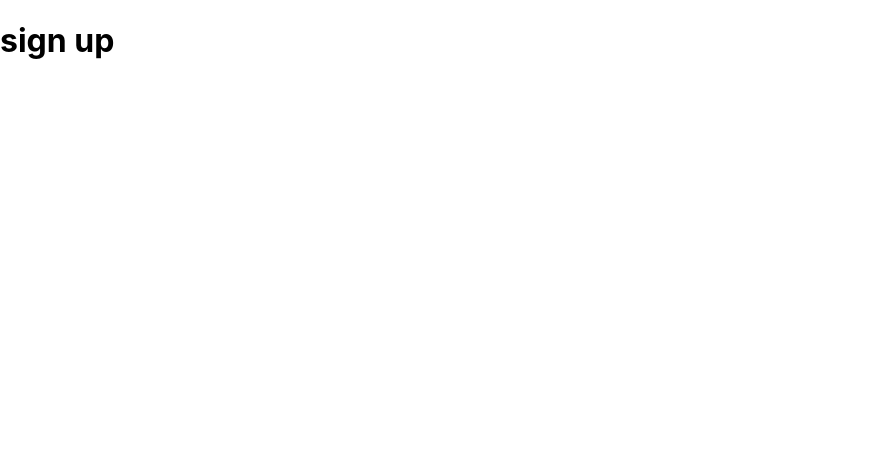
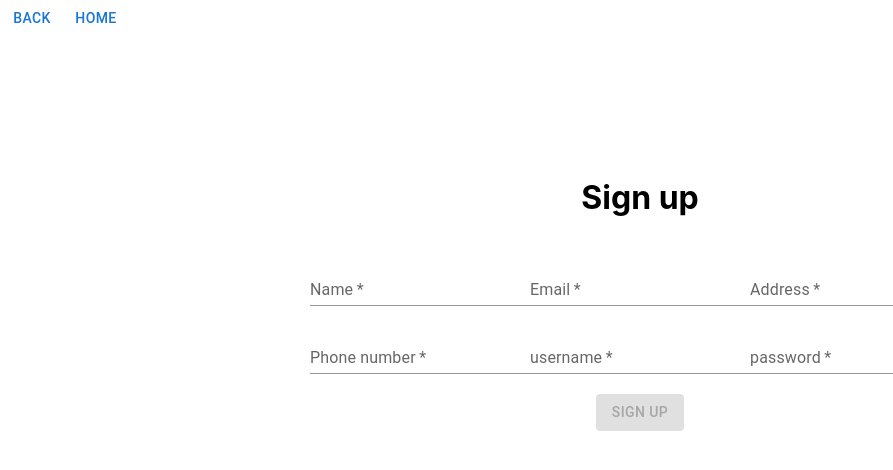
Before and after one commit to alymo8/BookExchange, a React (Create React App) app in the folder finalproject-frontend/: page /signUp in a window 1280 px wide. Shown: the top 470 px of the page, without its empty margins (0-893 px from the left). Built offline with nearby package versions, Linux system fonts and the light colour scheme.

Commit message:
BOOK-38 done

```diff
--- a/finalproject-frontend/src/pages/SignUp.js
+++ b/finalproject-frontend/src/pages/SignUp.js
@@ -1,9 +1,144 @@
-import React from "react";
+import { Button, Alert, TextField } from "@mui/material";
+import axios from "axios";
+import * as React from 'react';
+import Stack from '@mui/material/Stack';
 
-const SignUp = () => {
-    return (
-        <h1>sign up</h1>
-    )
-}
 
-export default SignUp
+const Signup = () => {
+
+  const [name, setName] = React.useState("");
+  const [email, setEmail] = React.useState("");
+  const [address, setAddress] = React.useState("");
+  const [phoneNumber, setPhoneNumber] = React.useState("");
+  const [username, setUsername] = React.useState("");
+  const [password, setPassword] = React.useState("");
+  const [success, setSuccess] = React.useState(false);
+  const [error, setError] = React.useState(false);
+  const [errorMessage, setErrorMessage] = React.useState("");
+  const [disable, setDisable] = React.useState(true);
+
+  const handleHomeButton = React.useCallback(() => {
+    console.log("Home button pressed")
+    window.location.href = "/";
+}, [])
+
+const handleBackButton = React.useCallback(() => {
+    console.log("Back button pressed")
+    window.location.href = "/signIn";
+}, [])
+
+  React.useEffect(() => {
+    if (name && email && address && phoneNumber && username && password){
+      setDisable(false);
+    }
+    else{
+      setDisable(true);
+    }
+  }, [name, email, phoneNumber, address, username, password]);
+
+  const handleNameChange = (event) => {
+    setError(false);
+    setName(event.target.value);
+  };
+
+  const handleEmailChange = (event) => {
+    setError(false);
+    setEmail(event.target.value);
+  };
+
+  const handleAddressChange = (event) => {
+    setError(false);
+    setAddress(event.target.value);
+  };
+
+  const handlePhoneNumberChange = (event) => {
+    setError(false);
+    setPhoneNumber(event.target.value);
+  };
+
+  const handleUsernameChange = (event) => {
+    setError(false);
+    setUsername(event.target.value);
+  };
+
+  const handlePasswordChange = (event) => {
+    setError(false);
+    setPassword(event.target.value);
+  };
+
+  const handleSignUp = React.useCallback(() => {
+    if(!isNaN(name)){
+        setError(true);
+        setErrorMessage("Name Must Be A String");
+    }
+    else if(!isNaN(email)){
+      setError(true);
+      setErrorMessage("Email Must Be A String");
+    }
+    else if(!isNaN(address)){
+      setError(true);
+      setErrorMessage("Address Description Must Be A String");
+    }
+    else if(isNaN(phoneNumber)){
+      setError(true);
+      setErrorMessage("Phone Number Description Must Be A Number");
+    }
+    else if(!isNaN(username)){
+      setError(true);
+      setErrorMessage("Username Must Be A String");
+    }
+    else if(!isNaN(password)){
+      setError(true);
+      setErrorMessage("Password Must Be A String");
+    }
+    else{
+        axios.post("users", {
+            username: username,
+            password: password,
+            name: name,
+            email: email,
+            address: address,
+            phoneNumber:phoneNumber,
+            borrowedBooksIds: [],
+            offeredBooksIds: []
+          })
+          .then(function (response) {
+            setSuccess(true);
+          })
+          .catch(function (error) {
+            setError(true);
+            setErrorMessage("One input was wrongly entered, please check your choices again");
+          });
+    }
+}, [name, email, phoneNumber, address, username, password]);
+
+  return (
+  <>
+    <Button onClick={handleBackButton}>Back</Button><Button onClick={handleHomeButton}>Home</Button>
+    <div style={{ display: 'flex', alignItems: 'center', justifyContent: 'center', marginTop: 120}}>
+      <h1>Sign up</h1>
+    </div>
+    <div style={{ display: 'flex', alignItems: 'center', justifyContent: 'center', marginTop: 20}}>
+      <TextField label="Name" variant="standard" required="true" onChange={handleNameChange}/>
+      <TextField label="Email" variant="standard"  required="true" onChange={handleEmailChange}/>
+      <TextField label="Address" variant="standard" required="true" onChange={handleAddressChange}/>
+
+    </div>
+    <div style={{ display: 'flex', alignItems: 'center', justifyContent: 'center', marginTop: 20}}>
+      <TextField label="Phone number" variant="standard" required="true" onChange={handlePhoneNumberChange}/>
+      <TextField label="username" variant="standard" required="true" onChange={handleUsernameChange}/>
+      <TextField type="password" label="password" variant="standard" required="true" onChange={handlePasswordChange}/>
+    </div>
+    <div style={{ display: 'flex', alignItems: 'center', justifyContent: 'center', marginTop: 20}}>
+      <Button variant='contained' onClick={handleSignUp} color="primary" disabled={disable}>
+        Sign Up
+      </Button>
+    </div>
+    <Stack sx={{ width: '100%' }} spacing={2}>
+      {error && <Alert severity="error">{errorMessage}</Alert>}
+      {success && <Alert severity="success">User account has been successfully created!</Alert>}
+    </Stack>
+  </>
+  )
+};
+export default Signup;
```
